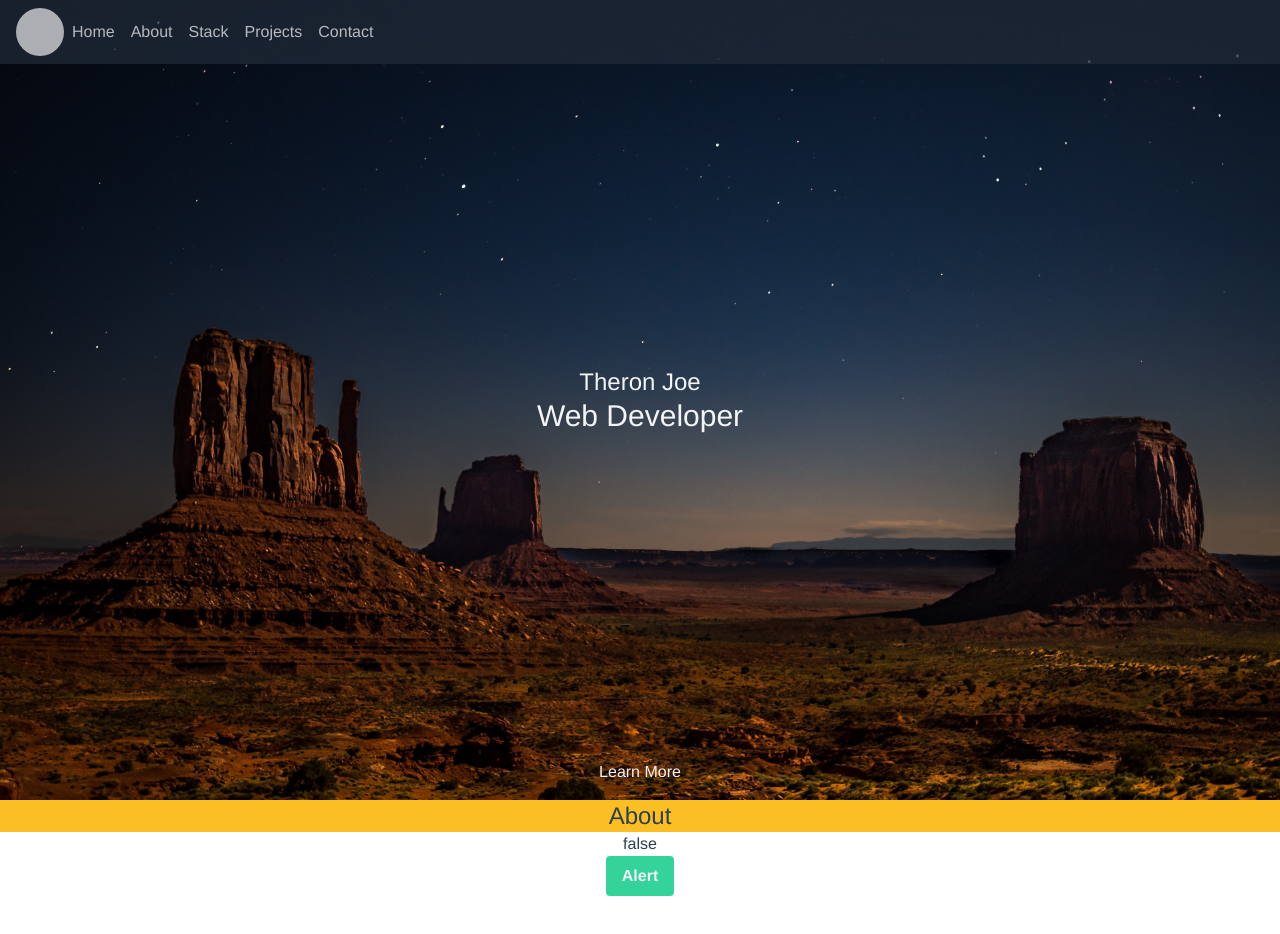
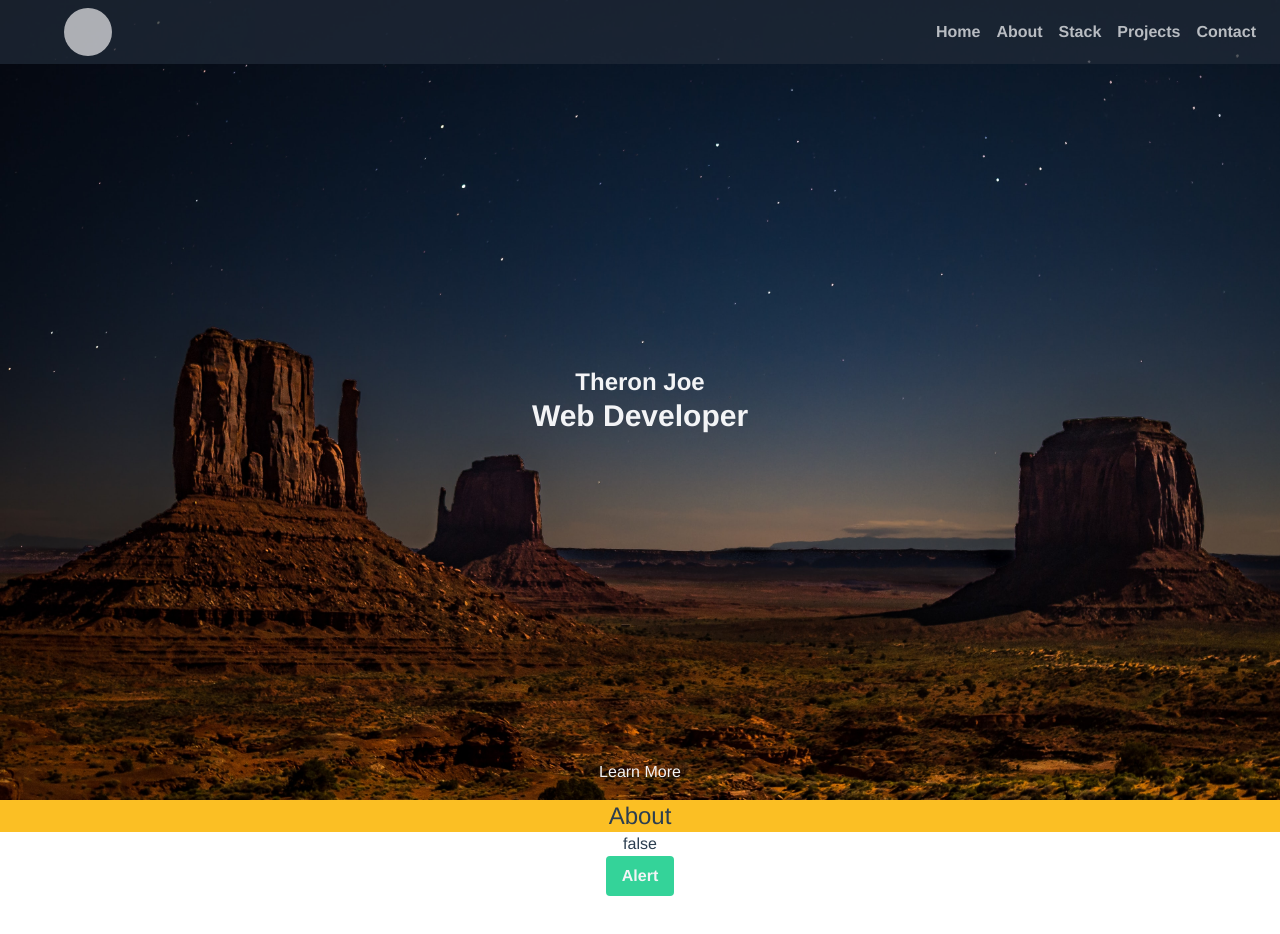
Before and after one commit to theronj60/portfolio, a Vue app: page / in a window 1280 px wide. Shown: the top 934 px of the page. Built offline with nearby package versions, Linux system fonts and the light colour scheme.

Commit message:
added navabar with links, updated Home page.

```diff
--- a/src/components/NavBar.vue
+++ b/src/components/NavBar.vue
@@ -12,15 +12,14 @@ export default defineComponent({
 		return { navItems }
 	}
 })
-
 </script>
 
 <template>
-	<nav class="absolute h-16 bg-gray-800 opacity-75 w-full text-gray-100 px-4 flex items-center content-center">
-		<span class="justify-center rounded-full bg-gray-200 w-12 h-12"></span>
+	<nav class="absolute h-16 bg-gray-800 opacity-75 w-full text-gray-100 px-4 flex justify-between items-center content-center">
+		<span class="rounded-full bg-gray-200 w-12 h-12 ml-12"></span>
 		<ul class="flex justify-self-end items-center">
 			<a v-for="nav in navItems" :key="nav.name" :href="nav.link">
-				<li class="mx-2">{{ nav.name }}</li>
+				<li class="mx-2 font-black">{{ nav.name }}</li>
 			</a>
 		</ul>
 	</nav>
--- a/src/pages/Home.vue
+++ b/src/pages/Home.vue
@@ -37,10 +37,10 @@ export default defineComponent ({
 		<div class="h-1/3">
 		</div>
 		<div class="rounded-lg flex flex-col justify-center h-1/3 w-3/4 mx-auto">
-			<span class="text-2xl">
+			<span class="text-2xl font-semibold">
 				Theron Joe
 			</span>
-			<span class="text-3xl">
+			<span class="text-3xl font-black">
 				Web Developer
 			</span>
 		</div>
```
